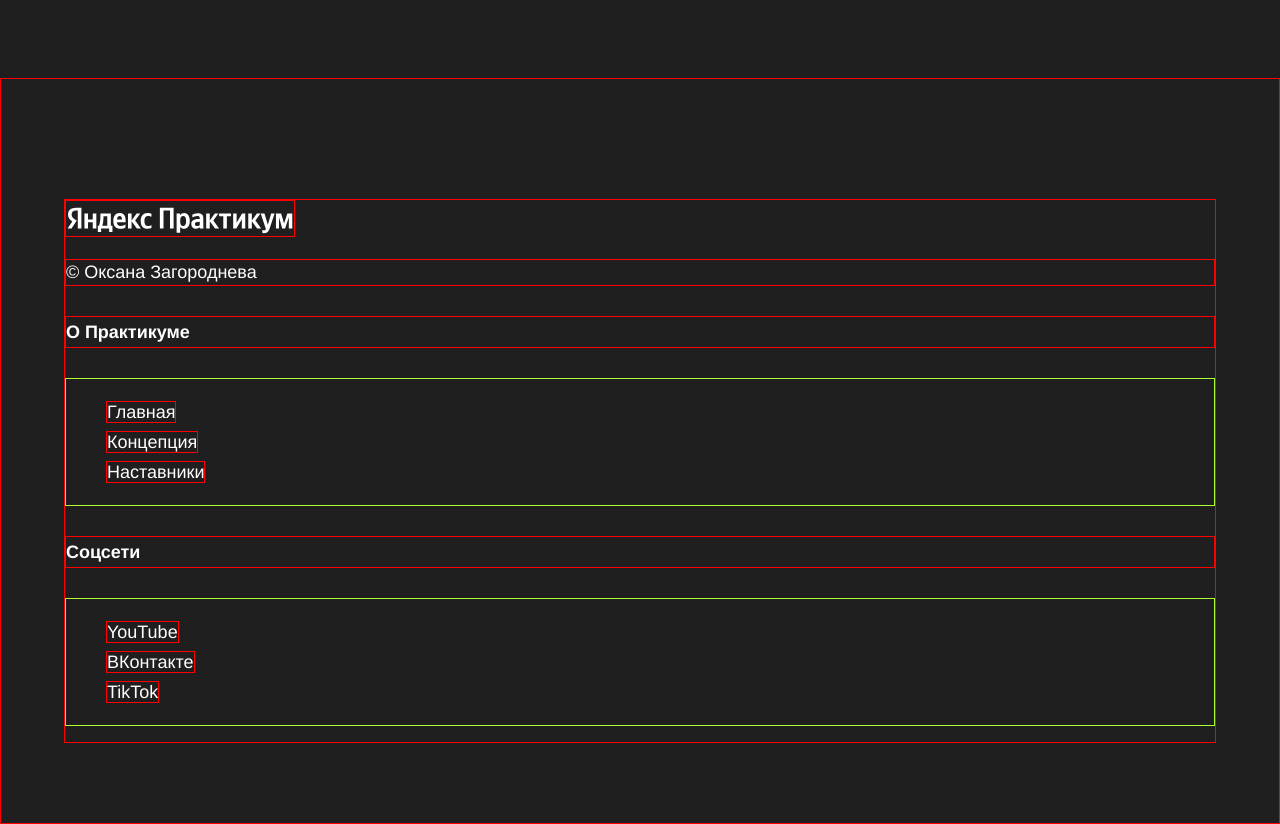
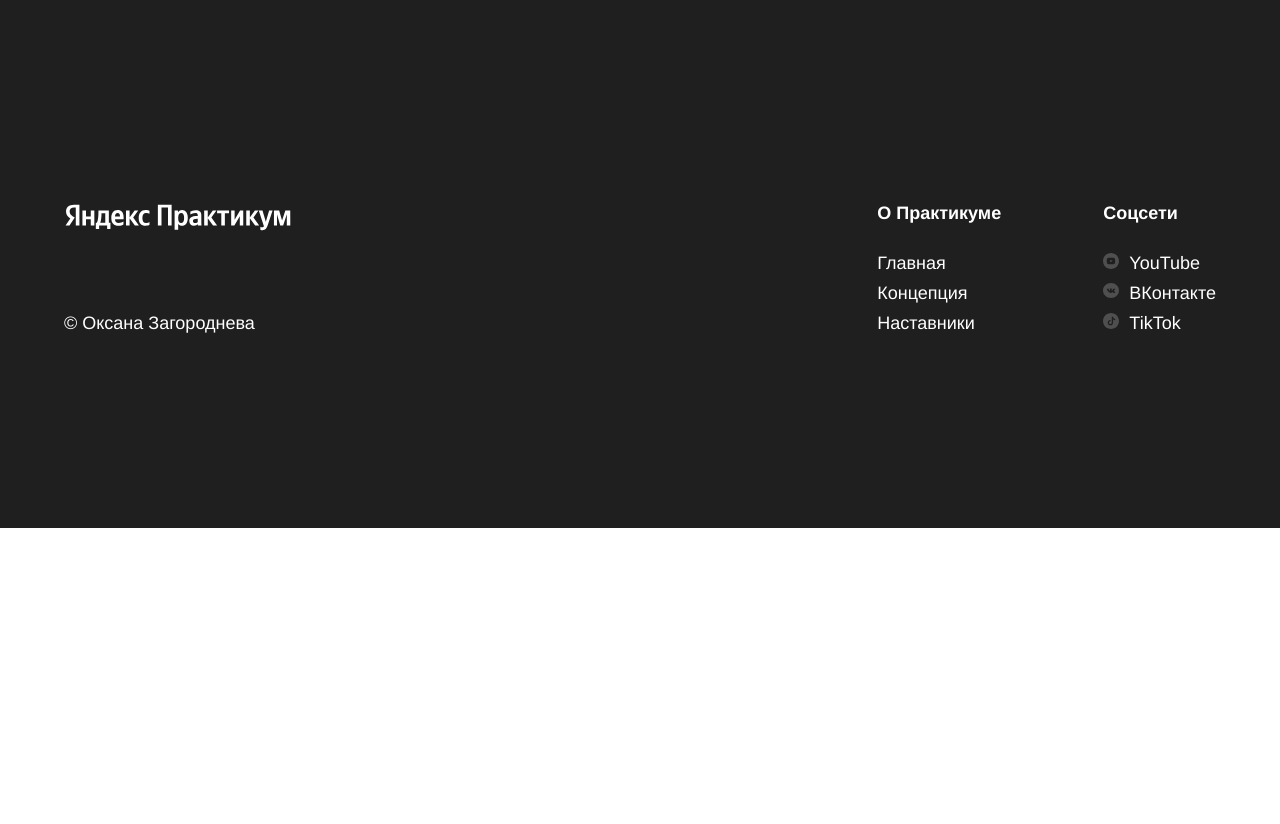
Before and after one commit to OksanaZ2608/first-project, a plain HTML site: page index.html in a window 1280 px wide. Shown: the part 3419-4243 px from the top of the page. After the commit the page ends 3947 px from the top, so only its background shows below. Drawn offline with Linux system fonts and the light colour scheme.

Commit message:
релиз 0.1

```diff
--- a/index.html
+++ b/index.html
@@ -136,21 +136,18 @@
         <div class="footer__column_content_info">
           <h5 class="footer__column_heading">О Практикуме</h5>
           <div class="footer__column-links">
-            <ul>
-              <li><a class="column-link" href="#">Главная</a></li>
-              <li><a class="column-link" href="#">Концепция</a></li>
-              <li><a class="column-link" href="#">Наставники</a></li>
-            </ul>
+
+              <a class="column-link" href="#">Главная</a>
+              <a class="column-link" href="#">Концепция</a>
+              <a class="column-link" href="#">Наставники</a>
           </div>
         </div>
         <div class="footer__column_content_social">
           <h5 class="footer__column_heading">Соцсети</h5>
           <div class="footer__column-links">
-            <ul>
-              <li><a class="column-link" href="#">YouTube</a></li>
-              <li><a class="column-link" href="#">ВКонтакте</a></li>
-              <li><a class="column-link" href="#">TikTok</a></li>
-            </ul>
+              <a class="column-link" href="#"><img class="social-icon" src="../images/youtube-icon.svg" alt="иконка YouTube">YouTube</a>
+              <a class="column-link" href="#"><img class="social-icon" src="../images/vk_color_white.svg" alt="иконка ВКонтакте">ВКонтакте</a>
+              <a class="column-link" href="#"><img class="social-icon" src="../images/tiktok-icon.svg" alt="иконка TikTok">TikTok</a>
           </div>
         </div>
       </div>
--- a/styles/style.css
+++ b/styles/style.css
@@ -280,9 +280,8 @@
 
 .footer {
     display: flex;
-    border: 1px red solid;
     padding: 60px 0 40px 0;
-    margin: 0;
+    margin-bottom: ;
     background-color: #1f1f1f;
     color: white;
     min-height: 350px;
@@ -294,58 +293,69 @@
 }
 
 .footer__columns {
-    border: 1px red solid;
-
     width: 90%;
     margin-top: 60px;
     margin-bottom: 40px;
+    display: flex;
+    flex-direction: row;
+    flex-wrap: nowrap;
+    justify-content: space-between;
+
 }
 
 .footer__column_content_copyright {
     flex-basis: 711px;
+    display: flex;
+    flex-wrap: wrap;
+    flex-direction: column;
+    justify-content: space-between;
 }
 .logo_place_footer {
-    border: 1px red solid;
     height: 35px;
     width: 228px;
 }
 
 .footer_autor {
-    border: 1px red solid;
     line-height: 25px;
     font-size: 18px;
     font-weight: normal;
     margin-bottom: 18px;
     margin-top: 18px;
+
 }
 
 .footer__column_heading {
-    border: 1px red solid;
     line-height: 30px;
     font-size: 18px;
     font-weight: 600;
+    margin: 0;
 
 }
 
 .footer__column-links {
-    border: 1px red solid;
     line-height: 30px;
     font-size: 18px;
     font-weight: normal;
     margin-top: 20px;
     margin-bottom: 16px;
+    display: flex;
+    flex-direction: column;
+}
 
 
-}
-li {
-    list-style-type: none;
+.column-link {
+    color: white;
+    text-decoration: none;
+    line-height: 30px;
+
 }
 
-.footer__column-links {
-    border: 1px greenyellow solid;
+.footer__column_content_info {
+    display: flex;
+    flex-direction: column;
+    justify-content: flex-start;
 }
-.column-link {
-    border: 1px red solid;
-    color: white;
-    text-decoration: none;
+
+.social-icon {
+    margin-right: 10px;
 }
```
